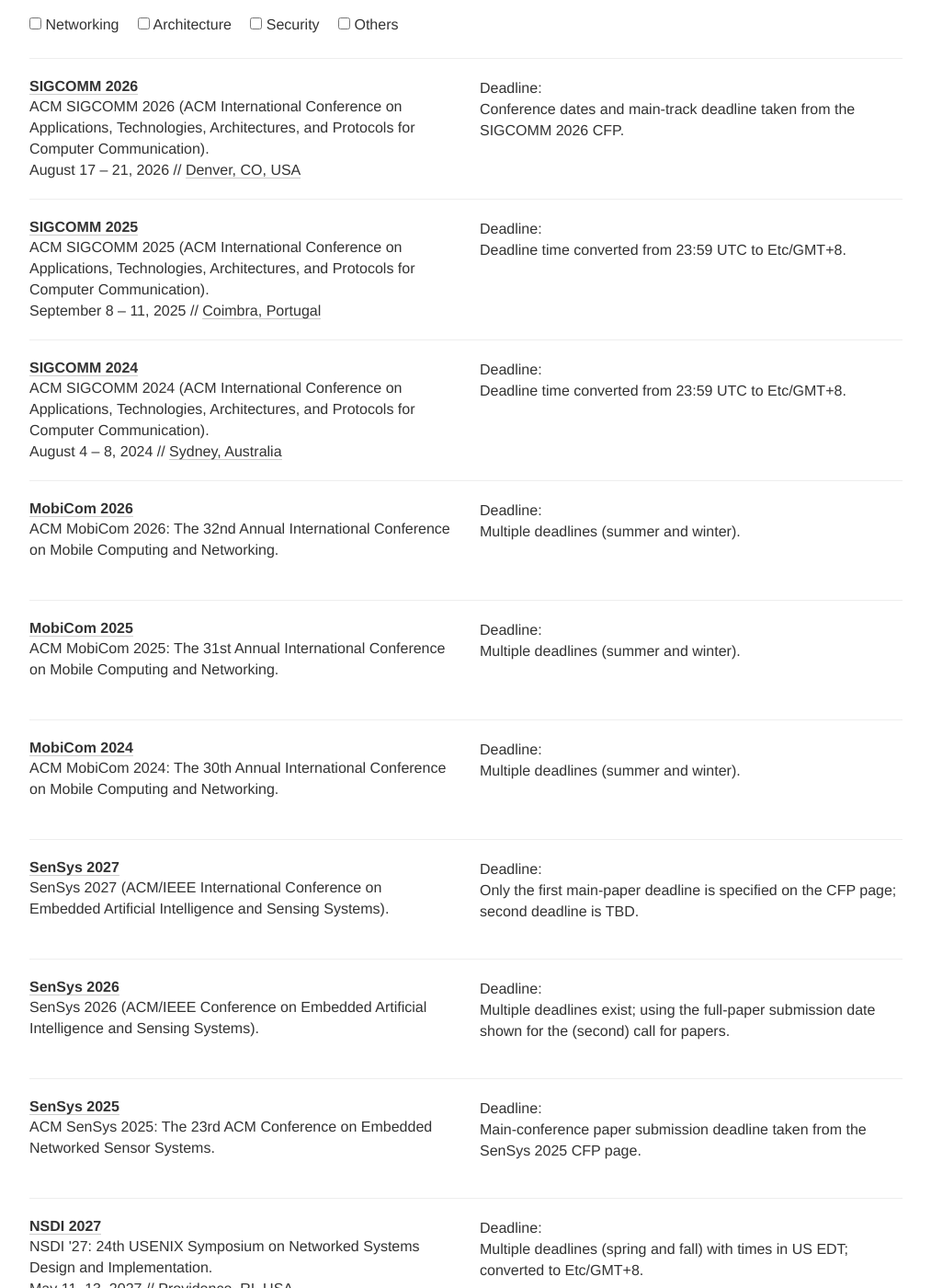
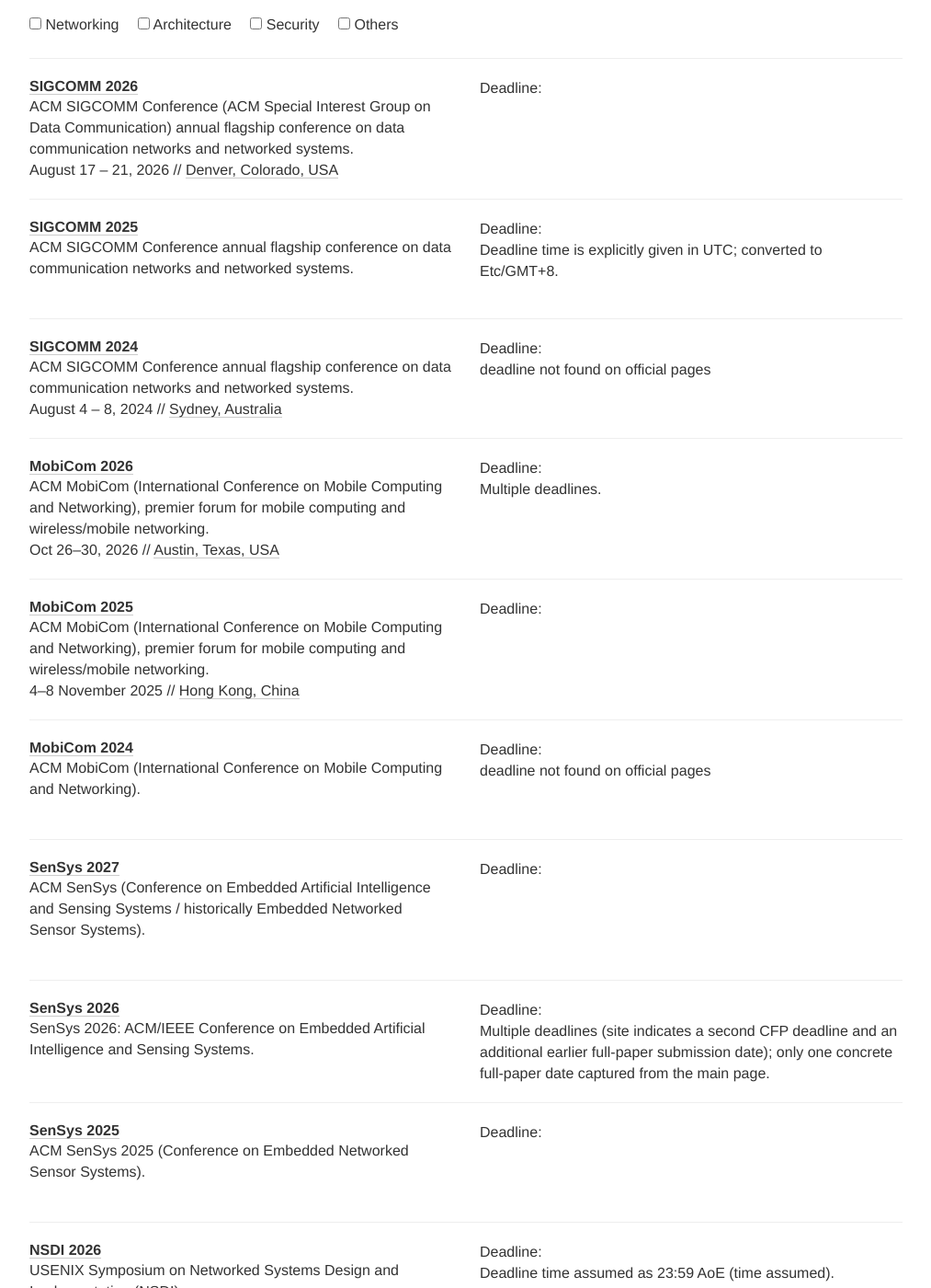
Before and after one commit to Vito-Swift/Vito-Swift.github.io, a Jekyll site: the page built from index.html, in a window 1280 px wide and 1400 px high, scrolled down 238 px. Shown: the whole window at 92% size, without its empty margins (133-1146 px from the left). Built offline with Jekyll 4.4.1, drawn with Linux system fonts in a browser that asks for light colours; nearby versions of some CDN libraries; comment, search, counter and statistics services are not loaded; some of the changed text lies outside the part shown.

Commit message:
chore: update conferences/types data

```diff
--- a/_data/conferences.yml
+++ b/_data/conferences.yml
@@ -1,404 +1,381 @@
 - name: SIGCOMM
   year: 2026
   date: August 17 - 21, 2026
-  description: ACM SIGCOMM 2026 (ACM International Conference on Applications, Technologies,
-    Architectures, and Protocols for Computer Communication).
+  description: ACM SIGCOMM Conference (ACM Special Interest Group on Data Communication)
+    annual flagship conference on data communication networks and networked systems.
   link: https://conferences.sigcomm.org/sigcomm/2026/
-  comment: Conference dates and main-track deadline taken from the SIGCOMM 2026 CFP.
   type: networking
   tags:
   - networking
-  deadline: '2026-02-07 07:59:00'
+  deadline: 2026-02-06 23:59
   timezone: Etc/GMT+8
-  place: Denver, CO, USA
+  place: Denver, Colorado, USA
 - name: SIGCOMM
   year: 2025
-  date: September 8 - 11, 2025
-  description: ACM SIGCOMM 2025 (ACM International Conference on Applications, Technologies,
-    Architectures, and Protocols for Computer Communication).
-  link: https://conferences.sigcomm.org/sigcomm/2025/
-  comment: Deadline time converted from 23:59 UTC to Etc/GMT+8.
+  description: ACM SIGCOMM Conference annual flagship conference on data communication
+    networks and networked systems.
+  link: https://conferences.sigcomm.org/sigcomm/2025/cfp/
+  comment: Deadline time is explicitly given in UTC; converted to Etc/GMT+8.
   type: networking
   tags:
   - networking
-  deadline: '2025-02-01 07:59:00'
+  deadline: 2025-02-01 07:59
   timezone: Etc/GMT+8
-  place: Coimbra, Portugal
 - name: SIGCOMM
   year: 2024
   date: August 4 - 8, 2024
-  description: ACM SIGCOMM 2024 (ACM International Conference on Applications, Technologies,
-    Architectures, and Protocols for Computer Communication).
+  description: ACM SIGCOMM Conference annual flagship conference on data communication
+    networks and networked systems.
   link: https://conferences.sigcomm.org/sigcomm/2024/
-  comment: Deadline time converted from 23:59 UTC to Etc/GMT+8.
+  comment: deadline not found on official pages
   type: networking
   tags:
   - networking
-  deadline: '2024-02-03 07:59:00'
-  timezone: Etc/GMT+8
   place: Sydney, Australia
 - name: MobiCom
   year: 2026
-  description: 'ACM MobiCom 2026: The 32nd Annual International Conference on Mobile
-    Computing and Networking.'
-  link: https://sigmobile.org/mobicom/2026/
-  comment: Multiple deadlines (summer and winter).
+  date: Oct 26-30, 2026
+  description: ACM MobiCom (International Conference on Mobile Computing and Networking),
+    premier forum for mobile computing and wireless/mobile networking.
+  link: https://www.sigmobile.org/mobicom/2026/
+  comment: Multiple deadlines.
   type: networking
   tags:
   - networking
   deadline:
-  - '2025-09-04 07:59:00'
-  - '2026-03-14 07:59:00'
+  - 2025-09-03 23:59
+  - 2026-03-13 23:59
   timezone: Etc/GMT+8
+  place: Austin, Texas, USA
 - name: MobiCom
   year: 2025
-  description: 'ACM MobiCom 2025: The 31st Annual International Conference on Mobile
-    Computing and Networking.'
-  link: https://www.sigmobile.org/mobicom/2025/cfp.html
-  comment: Multiple deadlines (summer and winter).
+  date: 4-8 November 2025
+  description: ACM MobiCom (International Conference on Mobile Computing and Networking),
+    premier forum for mobile computing and wireless/mobile networking.
+  link: https://www.sigmobile.org/mobicom/2025/
   type: networking
   tags:
   - networking
-  deadline:
-  - '2024-09-06 07:59:00'
-  - '2025-03-19 07:59:00'
+  deadline: 2024-09-05 23:59
   timezone: Etc/GMT+8
+  place: Hong Kong, China
 - name: MobiCom
   year: 2024
-  description: 'ACM MobiCom 2024: The 30th Annual International Conference on Mobile
-    Computing and Networking.'
-  link: https://www.sigmobile.org/mobicom/2024/cfp.html
-  comment: Multiple deadlines (summer and winter).
+  description: ACM MobiCom (International Conference on Mobile Computing and Networking).
+  link: https://www.sigmobile.org/mobicom/2024/index.html
+  comment: deadline not found on official pages
   type: networking
   tags:
   - networking
-  deadline:
-  - '2023-08-26 07:59:00'
-  - '2024-03-16 07:59:00'
-  timezone: Etc/GMT+8
 - name: SenSys
   year: 2027
-  description: SenSys 2027 (ACM/IEEE International Conference on Embedded Artificial
-    Intelligence and Sensing Systems).
+  description: ACM SenSys (Conference on Embedded Artificial Intelligence and Sensing
+    Systems / historically Embedded Networked Sensor Systems).
   link: https://sensys.acm.org/2027/cfp.html
-  comment: Only the first main-paper deadline is specified on the CFP page; second
-    deadline is TBD.
   type: others
   tags:
   - others
-  deadline: '2026-06-06 07:59:00'
+  deadline: 2026-06-05 23:59
   timezone: Etc/GMT+8
 - name: SenSys
   year: 2026
-  description: SenSys 2026 (ACM/IEEE Conference on Embedded Artificial Intelligence
-    and Sensing Systems).
+  description: 'SenSys 2026: ACM/IEEE Conference on Embedded Artificial Intelligence
+    and Sensing Systems.'
   link: https://sensys.acm.org/2026/
-  comment: Multiple deadlines exist; using the full-paper submission date shown for
-    the (second) call for papers.
+  comment: Multiple deadlines (site indicates a second CFP deadline and an additional
+    earlier full-paper submission date); only one concrete full-paper date captured
+    from the main page.
   type: others
   tags:
   - others
-  deadline: '2025-11-14 07:59:00'
+  deadline: 2026-03-31 23:59
   timezone: Etc/GMT+8
 - name: SenSys
   year: 2025
-  description: 'ACM SenSys 2025: The 23rd ACM Conference on Embedded Networked Sensor
-    Systems.'
+  description: ACM SenSys 2025 (Conference on Embedded Networked Sensor Systems).
   link: https://sensys.acm.org/2025/cfp.html
-  comment: Main-conference paper submission deadline taken from the SenSys 2025 CFP
-    page.
   type: others
   tags:
   - others
-  deadline: '2024-11-15 07:59:00'
+  deadline: 2024-11-14 23:59
   timezone: Etc/GMT+8
 - name: NSDI
-  year: 2027
-  date: May 11–13, 2027
-  description: 'NSDI ''27: 24th USENIX Symposium on Networked Systems Design and Implementation.'
-  link: https://www.usenix.org/conference/nsdi27/call-for-papers
-  comment: Multiple deadlines (spring and fall) with times in US EDT; converted to
-    Etc/GMT+8.
+  year: 2026
+  date: May 4–6, 2026
+  description: USENIX Symposium on Networked Systems Design and Implementation (NSDI).
+  link: https://www.usenix.org/conference/nsdi26/call-for-papers
+  comment: Deadline time assumed as 23:59 AoE (time assumed).
   type: networking
   tags:
   - networking
-  deadline:
-  - '2026-04-24 11:59:00'
-  - '2026-09-18 11:59:00'
-  timezone: Etc/GMT+8
-  place: Providence, RI, USA
-- name: NSDI
-  year: 2026
-  date: May 4–6, 2026
-  description: 'NSDI ''26: 23rd USENIX Symposium on Networked Systems Design and Implementation.'
-  link: https://www.usenix.org/conference/nsdi26/call-for-papers
-  comment: Multiple deadlines (spring and fall) with times in US PDT; converted to
-    Etc/GMT+8.
-  type: networking
-  tags:
-  - networking
-  deadline:
-  - '2025-04-26 14:59:00'
-  - '2025-09-19 14:59:00'
+  deadline: 2025-09-11 15:59
   timezone: Etc/GMT+8
   place: Renton, WA, USA
 - name: NSDI
   year: 2025
   date: April 28–30, 2025
-  description: 'NSDI ''25: 22nd USENIX Symposium on Networked Systems Design and Implementation.'
-  link: https://www.usenix.org/sites/default/files/nsdi25_cfp_121724.pdf
-  comment: Multiple deadlines (spring and fall) with times in US EDT; converted to
-    Etc/GMT+8.
+  description: USENIX Symposium on Networked Systems Design and Implementation (NSDI).
+  link: https://www.usenix.org/conference/nsdi25/call-for-papers
+  comment: Multiple deadlines.
   type: networking
   tags:
   - networking
   deadline:
-  - '2024-05-08 11:59:00'
-  - '2024-09-20 11:59:00'
+  - 2024-05-08 11:59
+  - 2024-09-20 11:59
   timezone: Etc/GMT+8
   place: Philadelphia, PA, USA
-- name: Mobisys
-  year: 2026
-  description: 'ACM MobiSys 2026: The 24th ACM International Conference on Mobile
-    Systems, Applications, and Services.'
-  link: https://www.sigmobile.org/mobisys/2026/call_for_papers/
-  comment: Deadline is the main-conference paper submission date.
+- name: NSDI
+  year: 2024
+  date: April 16–18, 2024
+  description: USENIX Symposium on Networked Systems Design and Implementation (NSDI).
+  link: https://www.usenix.org/conference/nsdi24/call-for-papers
+  comment: Multiple deadlines.
   type: networking
   tags:
   - networking
-  deadline: '2025-12-06 07:59:00'
+  deadline:
+  - 2023-05-05 11:59
+  - 2023-09-22 11:59
   timezone: Etc/GMT+8
+  place: Santa Clara, CA, USA
 - name: Mobisys
-  year: 2025
-  description: 'ACM MobiSys 2025: The 23rd ACM International Conference on Mobile
-    Systems, Applications, and Services.'
-  link: https://sigmobile.org/mobisys/2025/call_for_papers/
-  comment: deadline not found on official pages
+  year: 2026
+  date: June 21 - 25, 2026
+  description: ACM MobiSys (International Conference on Mobile Systems, Applications,
+    and Services).
+  link: https://www.sigmobile.org/mobisys/2026/
   type: networking
   tags:
   - networking
+  deadline: 2025-12-05 23:59
+  timezone: Etc/GMT+8
+  place: Cambridge, UK
+- name: Mobisys
+  year: 2025
+  description: ACM MobiSys (International Conference on Mobile Systems, Applications,
+    and Services).
+  link: https://sigmobile.org/mobisys/2025/call_for_papers/
+  type: networking
+  tags:
+  - networking
+  deadline: 2024-12-09 23:59
+  timezone: Etc/GMT+8
+- name: Mobisys
+  year: 2024
+  description: ACM MobiSys (International Conference on Mobile Systems, Applications,
+    and Services).
+  link: https://www.sigmobile.org/mobisys/2024/
+  type: networking
+  tags:
+  - networking
+  deadline: 2023-11-30 23:59
+  timezone: Etc/GMT+8
 - name: OSDI
   year: 2026
   date: July 13–15, 2026
-  description: 'OSDI ''26: 20th USENIX Symposium on Operating Systems Design and Implementation.'
+  description: USENIX Symposium on Operating Systems Design and Implementation (OSDI).
   link: https://www.usenix.org/conference/osdi26/call-for-papers
-  comment: Complete paper submission time given in EST/UTC; converted to Etc/GMT+8.
-  type: architecture
+  comment: Deadline time is given in EST/UTC; converted to Etc/GMT+8.
+  type: others
   tags:
-  - architecture
-  deadline: '2025-12-12 06:59:00'
+  - others
+  deadline: 2025-12-12 06:59
   timezone: Etc/GMT+8
   place: Seattle, WA, USA
 - name: OSDI
   year: 2024
-  date: July 10–12, 2024
-  description: 'OSDI ''24: 18th USENIX Symposium on Operating Systems Design and Implementation.'
+  description: USENIX Symposium on Operating Systems Design and Implementation (OSDI).
   link: https://www.usenix.org/conference/osdi24/call-for-papers
-  comment: Complete paper submission time given in EST/UTC; converted to Etc/GMT+8.
-  type: architecture
+  comment: Deadline time is given in EST/UTC; converted to Etc/GMT+8.
+  type: others
   tags:
-  - architecture
-  deadline: '2023-12-08 06:59:00'
+  - others
+  deadline: 2023-12-08 11:59
   timezone: Etc/GMT+8
-  place: Santa Clara, CA, USA
 - name: SOSP
-  year: 2024
+  year: 2026
+  date: Conference September 30, 2026
   description: ACM Symposium on Operating Systems Principles (SOSP).
+  link: https://sigops.org/s/conferences/sosp/2026/cfp.html
+  type: others
+  tags:
+  - others
+  deadline: 2026-04-01 23:59
+  timezone: Etc/GMT+8
+- name: ASPLOS
+  year: 2026
+  description: ACM ASPLOS (International Conference on Architectural Support for Programming
+    Languages and Operating Systems).
+  link: https://www.sigarch.org/call-contributions/asplos-2026-2/
   comment: deadline not found on official pages
   type: architecture
   tags:
   - architecture
 - name: ASPLOS
-  year: 2026
-  description: ACM ASPLOS 2026 (International Conference on Architectural Support
-    for Programming Languages and Operating Systems).
-  link: https://www.asplos-conference.org/asplos2026/cfp/
-  comment: Multiple deadlines (spring and summer); times not explicitly specified
-    on the CFP page so 23:59 AoE assumed for each date.
+  year: 2025
+  description: ACM ASPLOS (International Conference on Architectural Support for Programming
+    Languages and Operating Systems).
+  link: https://www.asplos-conference.org/asplos2025/cfp/
+  comment: Multiple deadlines.
   type: architecture
   tags:
   - architecture
   deadline:
-  - '2025-03-13 07:59:00'
-  - '2025-08-21 07:59:00'
+  - 2024-03-01 23:59
+  - 2024-06-24 23:59
+  - 2024-10-18 23:59
   timezone: Etc/GMT+8
 - name: Eurosys
   year: 2026
-  description: EuroSys 2026 (European Conference on Computer Systems).
+  date: April 27–30, 2026
+  description: EuroSys (European Conference on Computer Systems).
   link: https://2026.eurosys.org/cfp.html
-  comment: Multiple deadlines (spring and fall), AoE.
-  type: architecture
+  comment: Multiple deadlines.
+  type: others
   tags:
-  - architecture
+  - others
   deadline:
-  - '2025-05-16 07:59:00'
-  - '2025-09-26 07:59:00'
+  - 2025-09-25 23:59
+  timezone: Etc/GMT+8
+  place: Edinburgh, UK
+- name: Eurosys
+  year: 2025
+  description: EuroSys (European Conference on Computer Systems).
+  link: https://2025.eurosys.org/cfp.html
+  comment: Multiple deadlines.
+  type: others
+  tags:
+  - others
+  deadline:
+  - 2024-05-21 23:59
+  - 2024-10-22 23:59
   timezone: Etc/GMT+8
 - name: Eurosys
-  year: 2025
-  description: EuroSys 2025 (European Conference on Computer Systems).
-  link: https://2025.eurosys.org/index.html
-  comment: Multiple deadlines (spring and fall), AoE.
-  type: architecture
+  year: 2024
+  description: EuroSys (European Conference on Computer Systems).
+  link: https://2024.eurosys.org/cfp.html
+  comment: Multiple deadlines; page lists deadlines without explicit timezone and
+    uses GMT in a struck-through schedule, so time assumed as 23:59 UTC (time assumed).
+  type: others
   tags:
-  - architecture
+  - others
   deadline:
-  - '2024-05-22 07:59:00'
-  - '2024-10-23 07:59:00'
+  - 2023-05-25 07:59
+  - 2023-10-20 07:59
   timezone: Etc/GMT+8
 - name: Sigmetrics
   year: 2026
-  description: ACM SIGMETRICS 2026 / POMACS journal-first model conference.
+  description: ACM SIGMETRICS / IFIP Performance conference on measurement and analysis
+    of computing systems.
   link: https://www.sigmetrics.org/sigmetrics2026/call_for_papers.html
-  comment: SIGMETRICS uses multiple submission deadlines; only one (Jan 13, 2026)
-    is captured here as the paper submission date shown on the CFP snippet.
-  type: others
+  comment: deadline not found on official pages
+  type: networking
   tags:
-  - others
-  deadline: '2026-01-14 07:59:00'
-  timezone: Etc/GMT+8
+  - networking
+- name: Sigmetrics
+  year: 2025
+  date: June 9-13, 2025
+  description: ACM SIGMETRICS conference on measurement and analysis of computing
+    systems.
+  link: https://sigmetrics.org/sigmetrics2025/call_for_papers.html
+  comment: deadline not found on official pages
+  type: networking
+  tags:
+  - networking
+  place: Stony Brook, New York, USA
 - name: CCS
   year: 2026
-  description: ACM CCS 2026 (ACM Conference on Computer and Communications Security).
+  description: ACM Conference on Computer and Communications Security (CCS).
   link: https://www.sigsac.org/ccs/CCS2026/call-for/call-for-papers.html
-  comment: Multiple deadlines (first and second review cycles); times not specified,
-    assumed 23:59 AoE for each date.
+  comment: Multiple deadlines.
   type: security
   tags:
   - security
   deadline:
-  - '2026-01-15 07:59:00'
-  - '2026-04-30 07:59:00'
+  - 2026-01-14 23:59
+  - 2026-04-29 23:59
   timezone: Etc/GMT+8
 - name: CCS
-  year: 2024
-  date: October 14-18, 2024
-  description: ACM CCS 2024 (ACM Conference on Computer and Communications Security).
-  link: https://www.sigsac.org/ccs/CCS2024/call-for/call-for-papers.html
-  comment: Multiple deadlines (first and second review cycles); times not specified,
-    assumed 23:59 AoE for each date.
+  year: 2025
+  description: ACM Conference on Computer and Communications Security (CCS).
+  link: https://www.sigsac.org/ccs/CCS2025/call-for-papers/
+  comment: Multiple deadlines.
   type: security
   tags:
   - security
   deadline:
-  - '2024-01-29 07:59:00'
-  - '2024-04-30 07:59:00'
+  - 2025-01-09 23:59
+  - 2025-04-14 23:59
   timezone: Etc/GMT+8
-  place: Salt Lake City, U.S.A.
+- name: CCS
+  year: 2024
+  description: ACM Conference on Computer and Communications Security (CCS).
+  link: https://www.sigsac.org/ccs/CCS2024/call-for/call-for-papers.html
+  comment: deadline not found on official pages
+  type: security
+  tags:
+  - security
 - name: IEEE S&P
   year: 2026
   date: MAY 18-21, 2026
-  description: IEEE Symposium on Security and Privacy 2026.
-  link: https://www.ieee-security.org/TC/SP2026/cfpapers.html
-  comment: Multiple deadlines; all deadlines are 23:59:59 AoE; converted to Etc/GMT+8.
+  description: IEEE Symposium on Security and Privacy (Oakland).
+  link: https://sp2026.ieee-security.org/cfpapers.html
+  comment: Multiple deadlines.
   type: security
   tags:
   - security
   deadline:
-  - '2025-06-06 07:59:59'
-  - '2025-11-14 07:59:59'
+  - 2025-06-05 23:59
+  - 2025-11-13 23:59
   timezone: Etc/GMT+8
-  place: San Francisco, CA
-- name: IEEE S&P
-  year: 2025
-  description: IEEE Symposium on Security and Privacy 2025.
-  link: https://www.ieee-security.org/TC/SP2025/cfpapers.html
-  comment: Multiple deadlines; all deadlines are 23:59:59 AoE; converted to Etc/GMT+8.
+  place: San Francisco, CA, USA
+- name: NDSS
+  year: 2026
+  description: Network and Distributed System Security Symposium (NDSS).
+  link: https://www.ndss-symposium.org/ndss2026/submissions/call-for-papers/
+  comment: Multiple deadlines.
   type: security
   tags:
   - security
   deadline:
-  - '2024-06-07 07:59:59'
-  - '2024-11-15 07:59:59'
+  - 2025-04-23 23:59
+  - 2025-08-06 23:59
   timezone: Etc/GMT+8
-- name: IEEE S&P
-  year: 2024
-  description: IEEE Symposium on Security and Privacy 2024.
-  link: https://www.ieee-security.org/TC/SP2024/cfpapers.html
-  comment: Multiple deadlines; all deadlines are 23:59:59 AoE; converted to Etc/GMT+8.
+- name: USENIX Security
+  year: 2026
+  description: USENIX Security Symposium.
+  link: https://www.usenix.org/conference/usenixsecurity26/call-for-papers
+  comment: Multiple deadlines.
   type: security
   tags:
   - security
   deadline:
-  - '2023-04-14 07:59:59'
-  - '2023-08-04 07:59:59'
-  - '2023-12-07 07:59:59'
+  - 2025-08-26 23:59
+  - 2026-02-05 23:59
   timezone: Etc/GMT+8
-- name: NDSS
-  year: 2027
-  description: NDSS Symposium 2027 (Network and Distributed System Security Symposium).
-  link: https://www.ndss-symposium.org/ndss2027/submissions/call-for-papers/
-  comment: Multiple deadlines (summer and fall); AoE; converted to Etc/GMT+8.
+- name: USENIX Security
+  year: 2025
+  description: USENIX Security Symposium.
+  link: https://www.usenix.org/conference/usenixsecurity25/call-for-papers
+  comment: Deadline time assumed as 23:59 AoE (time assumed).
+  type: security
+  tags:
+  - security
+  deadline: 2025-01-22 23:59
+  timezone: Etc/GMT+8
+- name: USENIX Security
+  year: 2024
+  date: August 14–16, 2024
+  description: USENIX Security Symposium.
+  link: https://www.usenix.org/conference/usenixsecurity24/call-for-papers
+  comment: Multiple deadlines.
   type: security
   tags:
   - security
   deadline:
-  - '2026-05-07 07:59:00'
-  - '2026-08-20 07:59:00'
+  - 2023-06-06 23:59
+  - 2023-10-17 23:59
+  - 2024-02-08 23:59
   timezone: Etc/GMT+8
-- name: NDSS
-  year: 2026
-  description: NDSS Symposium 2026 (Network and Distributed System Security Symposium).
-  link: https://www.ndss-symposium.org/ndss2026/submissions/call-for-papers/
-  comment: Multiple deadlines (summer and fall); AoE; converted to Etc/GMT+8.
-  type: security
-  tags:
-  - security
-  deadline:
-  - '2025-04-24 07:59:00'
-  - '2025-08-07 07:59:00'
-  timezone: Etc/GMT+8
-- name: NDSS
-  year: 2025
-  description: NDSS Symposium 2025 (Network and Distributed System Security Symposium).
-  link: https://www.ndss-symposium.org/ndss2025/submissions/call-for-papers/
-  comment: Multiple deadlines (summer and fall); AoE; converted to Etc/GMT+8.
-  type: security
-  tags:
-  - security
-  deadline:
-  - '2024-04-18 07:59:00'
-  - '2024-07-11 07:59:00'
-  timezone: Etc/GMT+8
-- name: USENIX Security
-  year: 2027
-  date: August 11–13, 2027
-  description: 'USENIX Security ''27: 36th USENIX Security Symposium.'
-  link: https://www.usenix.org/conference/usenixsecurity27
-  comment: Multiple deadlines (Cycle 1 and Cycle 2); times not shown here, assumed
-    23:59 AoE for each date.
-  type: security
-  tags:
-  - security
-  deadline:
-  - '2026-08-26 07:59:00'
-  - '2027-01-27 07:59:00'
-  timezone: Etc/GMT+8
-  place: Denver, CO, USA
-- name: USENIX Security
-  year: 2026
-  description: 'USENIX Security ''26: 35th USENIX Security Symposium.'
-  link: https://www.usenix.org/conference/usenixsecurity26/call-for-papers
-  comment: Multiple deadlines (Cycle 1 and Cycle 2); AoE; converted to Etc/GMT+8.
-  type: security
-  tags:
-  - security
-  deadline:
-  - '2025-08-27 07:59:00'
-  - '2026-02-06 07:59:00'
-  timezone: Etc/GMT+8
-- name: USENIX Security
-  year: 2025
-  date: August 13–15, 2025
-  description: 'USENIX Security ''25: 34th USENIX Security Symposium.'
-  link: https://www.usenix.org/conference/usenixsecurity25/call-for-papers
-  comment: Multiple deadlines (Cycle 1 and Cycle 2); times not shown here, assumed
-    23:59 AoE for each date.
-  type: security
-  tags:
-  - security
-  deadline:
-  - '2024-09-05 07:59:00'
-  - '2025-01-23 07:59:00'
-  timezone: Etc/GMT+8
-  place: Seattle, WA, USA
+  place: Philadelphia, PA, USA
```
